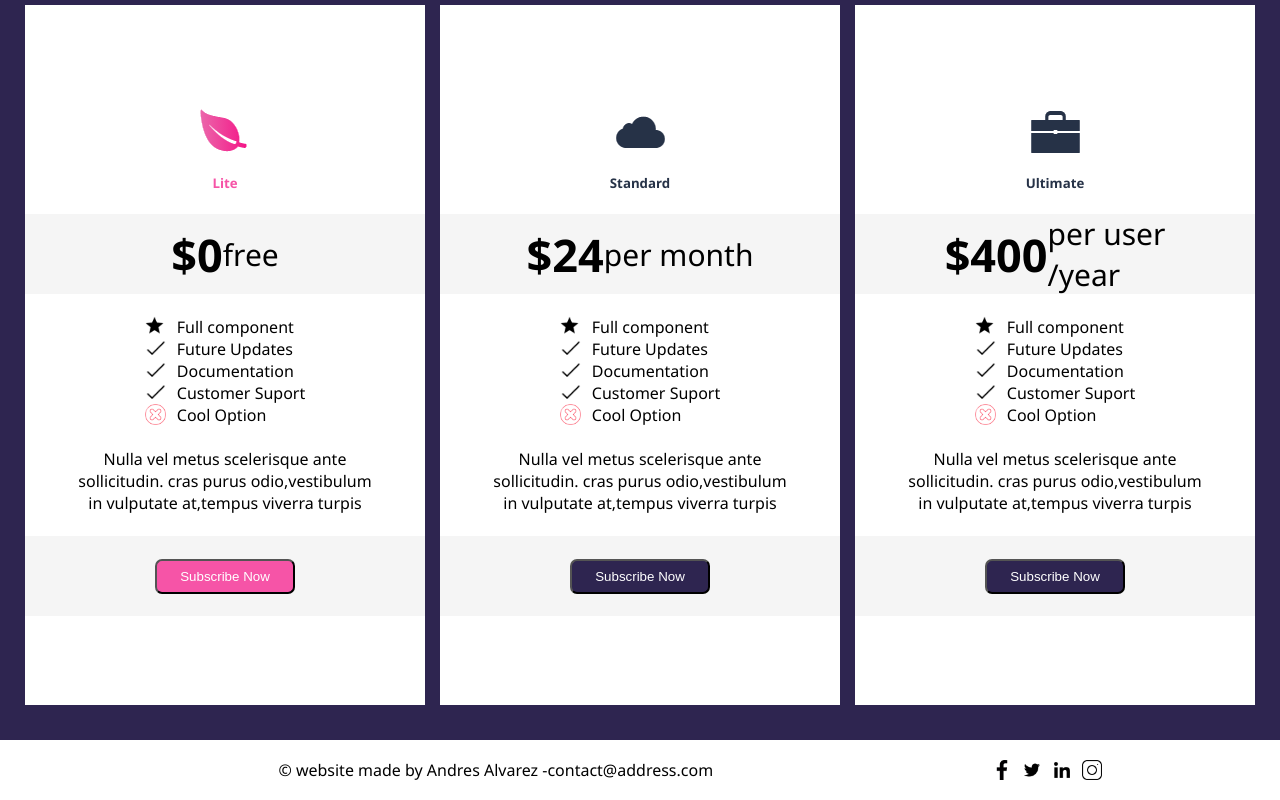
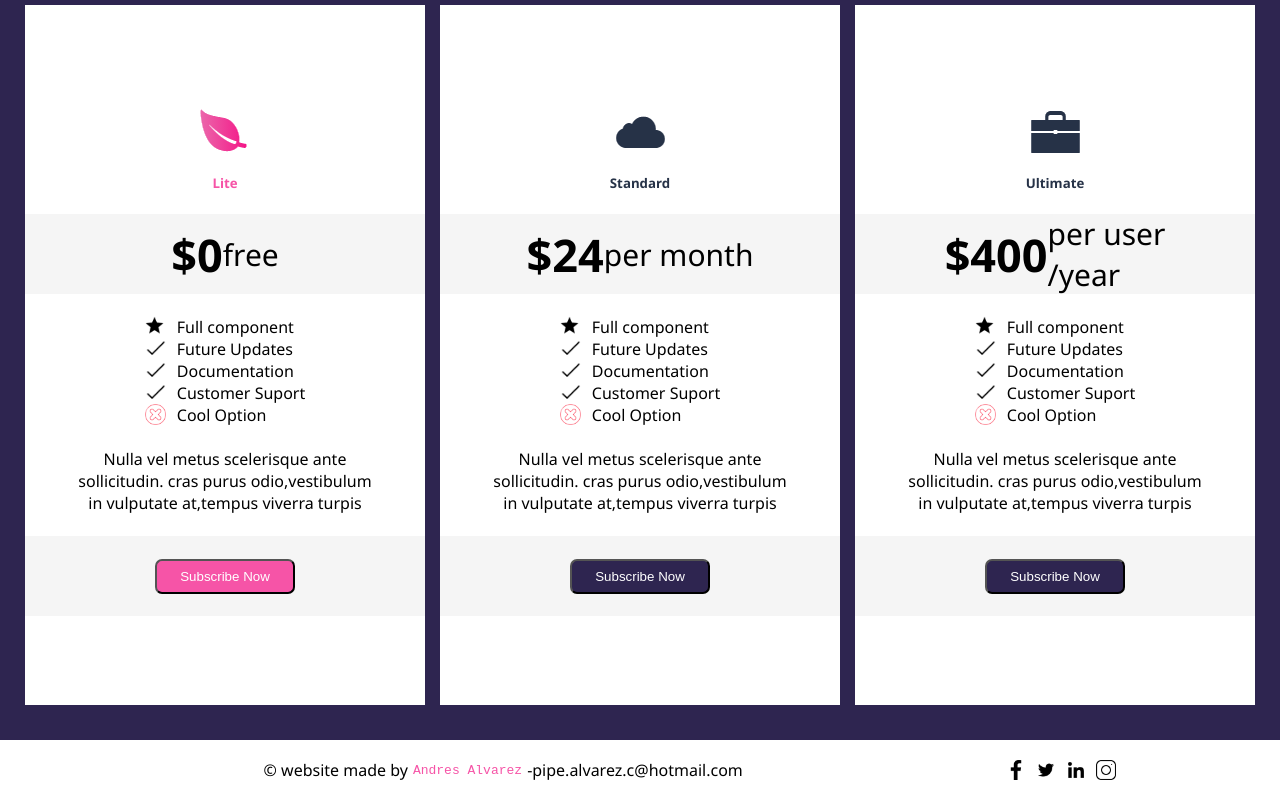
Before and after one commit to andres518/repaso-html, a plain HTML site: page index.html in a window 1280 px wide. Shown: the part 1561-2361 px from the top of the page. Drawn offline with Linux system fonts and the light colour scheme.

Commit message:
segundo archivo

```diff
--- a/css/Style.css
+++ b/css/Style.css
@@ -221,6 +221,7 @@ a{
     justify-content: center;
     align-items: center;
     height: 60px;
+    gap:5px;
 }
 
 .ladoB{
@@ -277,3 +278,8 @@ li {
     list-style:none;
 
 }
+
+.name{
+    color: #f654a7;
+
+}
--- a/index.html
+++ b/index.html
@@ -169,7 +169,7 @@
 
 <footer>
     <div class="ladoA">
-    &copy; website made by Andres Alvarez -contact@address.com
+    &copy; website made by <samp class="name"> Andres Alvarez </samp> -pipe.alvarez.c@hotmail.com
 </div>
 
 <div class="ladoB">
```
